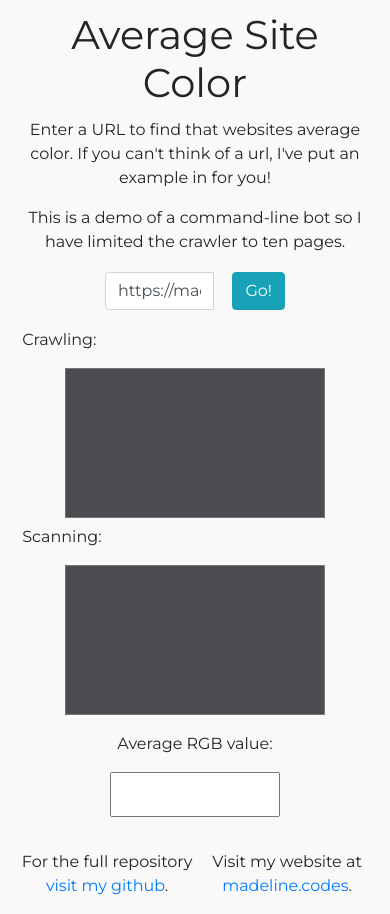
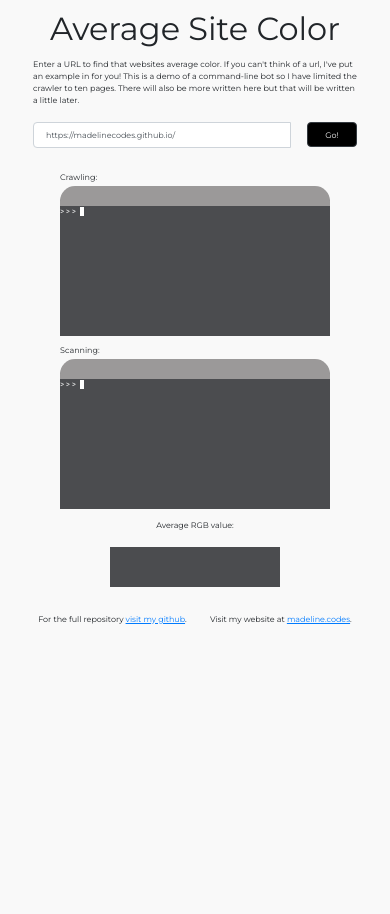
Before and after one commit to madelinecodes/Average-Site-Color, a website: page index.html in a window 390 px wide. After the commit the page ends 844 px from the top, so only its background shows below. Drawn offline with nearby package versions, Linux system fonts and the light colour scheme.

Commit message:
further styling done

```diff
--- a/app.yaml
+++ /dev/null
@@ -1,2 +0,0 @@
-env: flex
-runtime: nodejs
--- a/client.js
+++ b/client.js
@@ -1,16 +1,21 @@
 
 const crawlingBox = document.getElementById('crawlingBox');
 const scanningBox = document.getElementById('scanningBox');
-const rgbBox = document.getElementById('rgbValue');
+const rgbBox = document.getElementById('rgbValText');
 const URL = document.getElementById('url');
 
 function render(data) {
     data = JSON.parse(data);
-
     if (data.crawling !== undefined) {
-        crawlingBox.innerHTML += `>>> ${data.crawling}\n`;
+        var text = document.createElement('div');
+        text.classList.add('text');
+        text.innerHTML = `>>> ${data.crawling}\n`;
+        crawlingBox.appendChild(text);
     } else if (data.scanning !== undefined) {
-        scanningBox.innerHTML += `>>> ${data.scanning}\n`;
+        var text = document.createElement('div');
+        text.classList.add('text');
+        text.innerHTML = `>>> ${data.scanning}\n`;
+        scanningBox.appendChild(text);
     } else if (data.finished !== undefined) {
         if (data.finished.length === 0) {
             scanningBox.innerHTML = 'Error scanning URL or no images found :(';
@@ -21,18 +26,28 @@ function render(data) {
         // Use black/white text to ensure visibility
         if (rgb[0] + rgb[1] + rgb[2] > 382.5) {
             document.body.style.color = 'rgb(0,0,0)';
+            document.querySelector('.btn').style.backgroundColor = 'rgb(0,0,0)';
+            document.querySelector('.btn').style.color = 'rgb(255,255,255)';
+            document.querySelectorAll('.link').forEach(elem => elem.style.color = 'rgb(255,255,255)');
+
         } else {
             document.body.style.color = 'rgb(255,255,255)';
+            document.querySelector('.btn').style.backgroundColor = 'rgb(255,255,255)';
+            document.querySelector('.btn').style.color = 'rgb(0,0,0)';
+            document.querySelectorAll('.link').forEach(elem => elem.style.color = 'rgb(255,255,255)');
+
         }
         document.body.style.backgroundColor = `rgb${triple}`;
     }
 }
 
+
+
 function crawl() {
     crawlingBox.innerHTML = '';
     scanningBox.innerHTML = '';
-    rgbBox.innerHTML = '';
-    const ws = new WebSocket('ws://142.93.34.148:8080');
+    rgbBox.innerHTML = '&nbsp;';
+    const ws = new WebSocket(`ws://localhost:3000`);
     ws.onmessage = msg => render(msg.data);
     ws.onopen = function (event) {
         ws.send(URL.value);
--- a/index.html
+++ b/index.html
@@ -2,11 +2,11 @@
 <html>
 
 <head>
-    <link rel="stylesheet" href="style/main.css">
     <link rel="stylesheet" href="https://stackpath.bootstrapcdn.com/bootstrap/4.3.1/css/bootstrap.min.css"
         integrity="sha384-ggOyR0iXCbMQv3Xipma34MD+dH/1fQ784/j6cY/iJTQUOhcWr7x9JvoRxT2MZw1T" crossorigin="anonymous">
     <link href="https://fonts.googleapis.com/css?family=Share+Tech+Mono" rel="stylesheet">
     <link href="https://fonts.googleapis.com/css?family=Montserrat" rel="stylesheet">
+    <link rel="stylesheet" href="style/main.css">
     <link rel="icon" href="favicon.ico">
     <meta name="viewport" content="width=device-width, initial-scale=1.0">
     <title> Average Site Color</title>
@@ -14,34 +14,37 @@
 </head>
 
 <body class="container text-center">
-    <h1 id='title'> Average Site Color </h1>
-    <p> Enter a URL to find that websites average color. If you can't think of a url,
-        I've put an example in for you!</p>
-    <p> This is a demo of a command-line bot so I have limited the crawler to ten pages.</p>
-    <div class="input-group w-50">
-        <input id='url' class="form-control" value='https://madelinecodes.github.io/' onfocus="this.select();">
-        <span class="input-group-btn">
-            <button class="btn btn-info" onclick='crawl()' id='submit' type="button">Go!</button>
-        </span>
+    <div class='textBox'>
+        <h1 id='title'> Average Site Color </h1>
+        <p> Enter a URL to find that websites average color. If you can't think of a url,
+            I've put an example in for you! This is a demo of a command-line bot so I have limited the crawler to ten pages. There will also be more written here but that will be written a little later.</p>
+        <div class="input input-group">
+            <input id='url' class="form-control" value='https://madelinecodes.github.io/' onfocus="this.select();">
+            <span class="input-group-btn">
+                <button class="btn btn-dark" onclick='crawl()' id='submit' type="button">Go!</button>
+            </span>
+        </div>
     </div>
     <div id='infoBoxes'>
         <div id='crawling'>
             <p class='info'>Crawling:</p>
-            <textarea id='crawlingBox' class='box' readonly></textarea>
+            <div id='crawlingBox' class='box' readonly><p class='arrows'>>>></p><p class='blinker'>&nbsp;</p></div>
         </div>
         <div id='scanning'>
             <p class='info'>Scanning:</p>
-            <textarea id='scanningBox' class='box' readonly></textarea>
+            <div id='scanningBox' class='box' readonly><p class='arrows'>>>></p><p class='blinker'>&nbsp; </p></div>
         </div>
     </div>
     <div id='result'>
         <p>Average RGB value: </p>
-        <textarea id='rgbValue' readonly></textarea>
+        <div id='rgbValue' readonly>
+            <p id='rgbValText'>&nbsp;</p>
+        </div>
     </div>
     <footer class='footer'>
-        <p>For the full repository <a href="https://github.com/madelinecodes/Average-Site-Color">
+        <p>For the full repository <a class='link' href="https://github.com/madelinecodes/Average-Site-Color">
                 visit my github</a>.</p>
-        <p>Visit my website at <a href="https://madelinecodes.github.io/">
+        <p>Visit my website at <a class='link' href="https://madelinecodes.github.io/">
                 madeline.codes</a>.</p>
 
     </footer>
--- a/index.js
+++ b/index.js
@@ -1,7 +1,7 @@
 const { spawn } = require('child_process');
 const WebSocket = require('ws');
 
-const wss = new WebSocket.Server({ port: 8080 });
+const wss = new WebSocket.Server({ port: 3000 });
 
 wss.on('connection', function connection(ws) {
 
@@ -10,7 +10,7 @@ wss.on('connection', function connection(ws) {
      */
     ws.on('message', function incoming(message) {
 
-        const crawler = spawn('python3', ['crawler.py', message, '10']);
+        const crawler = spawn('python', ['crawler.py', message, '10']);
         crawler.stdout.on('data', function (data) {
             // Buffer to string
             ws.send(String(data));
--- a/style/main.css
+++ b/style/main.css
@@ -1,11 +1,12 @@
 .container, body {
     font-family: 'Montserrat', sans-serif;
     background-color: #f9f9f9;
-
+    font-size: 1rem;
 }
 
 #title {
     margin: 3%;
+    font-size: 2.5rem;
 }
 
 .input-group {
@@ -13,44 +14,44 @@
     margin-top: 5%;
     margin-bottom: 5%;
 }
+.btn {
+    color: white;
+    background-color: black;
+}
+#url {
+    margin-right: 5%;
+}
 
-#url {
+.textBox {
     width: 50%;
-    margin-right:10%;
+    margin: auto;
+}
+
+.textBox p {
+    text-align: left;
+    line-height: 1.5;
 }
 
 .box {
     width: 100%;
+    max-width: 1065.83px;
+    overflow: scroll;
     height: 300px;
-    overflow: auto;
     resize: none;
     font-family: 'Share Tech Mono', monospace;
     color: whitesmoke;
     background-color: rgb(75, 76, 79);
     outline: none;
+    letter-spacing: 1.5px;
+    border-top: rgb(155, 153, 153) 20px solid;
+    border-top-left-radius: 15px;
+    border-top-right-radius: 15px;
 }
 
 #infoBoxes {
     flex-wrap: wrap;
     display: flex;
-}
-
-@media only screen and (max-width: 600px) {
-    #infoBoxes {
-        flex-direction: column;
-        flex-wrap: wrap;
-        display: flex;
-    }
-    .box {
-        width: 75%;
-        height: 150px;
-        font-size: 13px;
-        overflow: scroll;
-    }
-    #rgbValue {
-        font-size: 13px;
-        width: 75%;
-    }
+    text-align: left;
 }
 
 #crawling {
@@ -58,6 +59,7 @@
     flex-grow: 1;
     margin-left: 2%;
     margin-right: 2%;
+    margin-top: 2%;
 }
 
 #scanning {
@@ -65,6 +67,46 @@
     flex-grow: 1;
     margin-left: 2%;
     margin-right: 2%;
+    margin-top: 2%;
+}
+
+.blinker {
+    display: inline;
+    margin-left: 3px;
+    margin-top: 1px;
+    width: 10px;
+    border-left: .50em solid white;
+    animation: blink-caret .75s step-end infinite;
+}
+
+.arrows{
+    display: inline;
+    width: 50px;
+}
+
+@keyframes blink-caret {
+    from, to {
+        border-color: transparent
+    }
+    50% {
+        border-color: white;
+    }
+}
+
+.text {
+    overflow: hidden;
+    letter-spacing: .15em;
+    white-space: nowrap;
+    animation: typing 3.5s steps(40, end);
+}
+
+@keyframes typing {
+    from {
+        width: 0
+    }
+    to {
+        width: 100%
+    }
 }
 
 .info {
@@ -72,17 +114,22 @@
 }
 
 #result {
-    text-align: center;
     margin: 3%;
     outline: none;
+    height: 1%
 }
 
 #rgbValue {
     resize: none;
-    font-family: 'Share Tech Mono', monospace;
     display: inline-block;
     width: 50%;
+    background-color: rgb(75, 76, 79);
+}
+
+#rgbValText {
+    font-family: 'Share Tech Mono', monospace;
     text-align: center;
+    color: whitesmoke;
 }
 
 .footer {
@@ -91,7 +138,49 @@
     justify-content: space-evenly;
 }
 
-.footer p a {
+.link {
+    text-decoration: underline;
     cursor: url(./heart.png), auto;
     /* Icon made by https://www.flaticon.com/authors/smashicons */
 }
+
+@media only screen and (max-width: 600px) {
+    .container {
+        font-size: .5rem;
+    }
+    #scanning, #crawling {
+        width: 75%;
+        margin: auto;
+        margin-top: 2%;
+    }
+    #url {
+        font-size: .5rem;
+    }
+    .btn {
+        width: 50px;
+        height: 25px;
+        font-size: .5rem;
+        padding: 0;
+    }
+    #infoBoxes {
+        flex-direction: column;
+        flex-wrap: wrap;
+        display: flex;
+    }
+    .info {
+        margin-bottom: 3px;
+    }
+    .box {
+        height: 150px;
+        overflow: scroll;
+    }
+    #rgbValText {
+        font-size: 1rem;
+    }
+    .textBox {
+        width: 90%
+    }
+    #title {
+        font-size: 2rem;
+    }
+}
```
